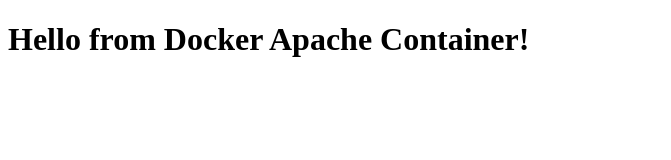
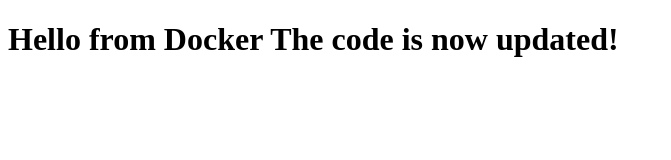
Before and after one commit to Roitsin22/Testing, a plain HTML site: page apache-image/index.html in a window 1280 px wide. Shown: the whole page, without its empty margins (0-671 px from the left). Drawn offline with Linux system fonts and the light colour scheme.

Commit message:
Update index.html

```diff
--- a/apache-image/index.html
+++ b/apache-image/index.html
@@ -6,6 +6,6 @@
     <title>Welcome to My Docker Apache Container</title>
 </head>
 <body>
-    <h1>Hello from Docker Apache Container!</h1>
+    <h1>Hello from Docker The code is now updated!</h1>
 </body>
 </html>
```
